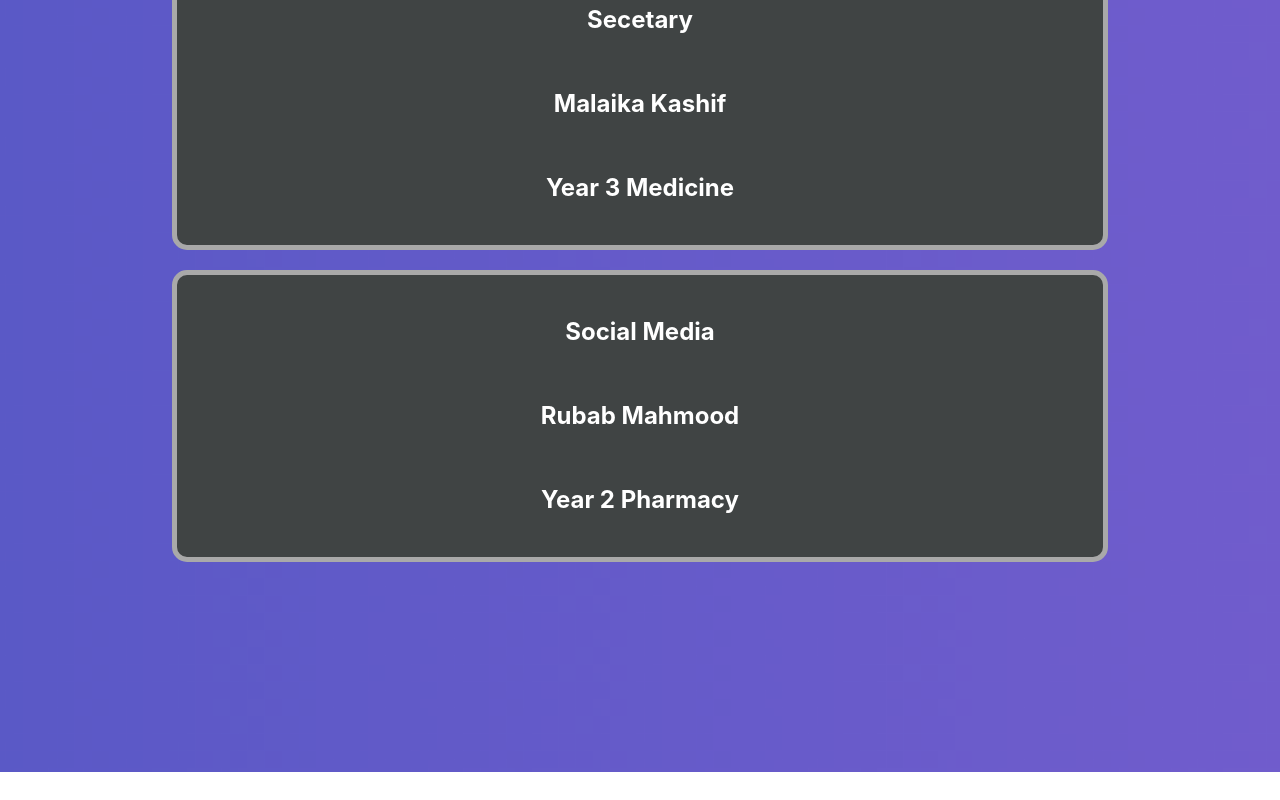
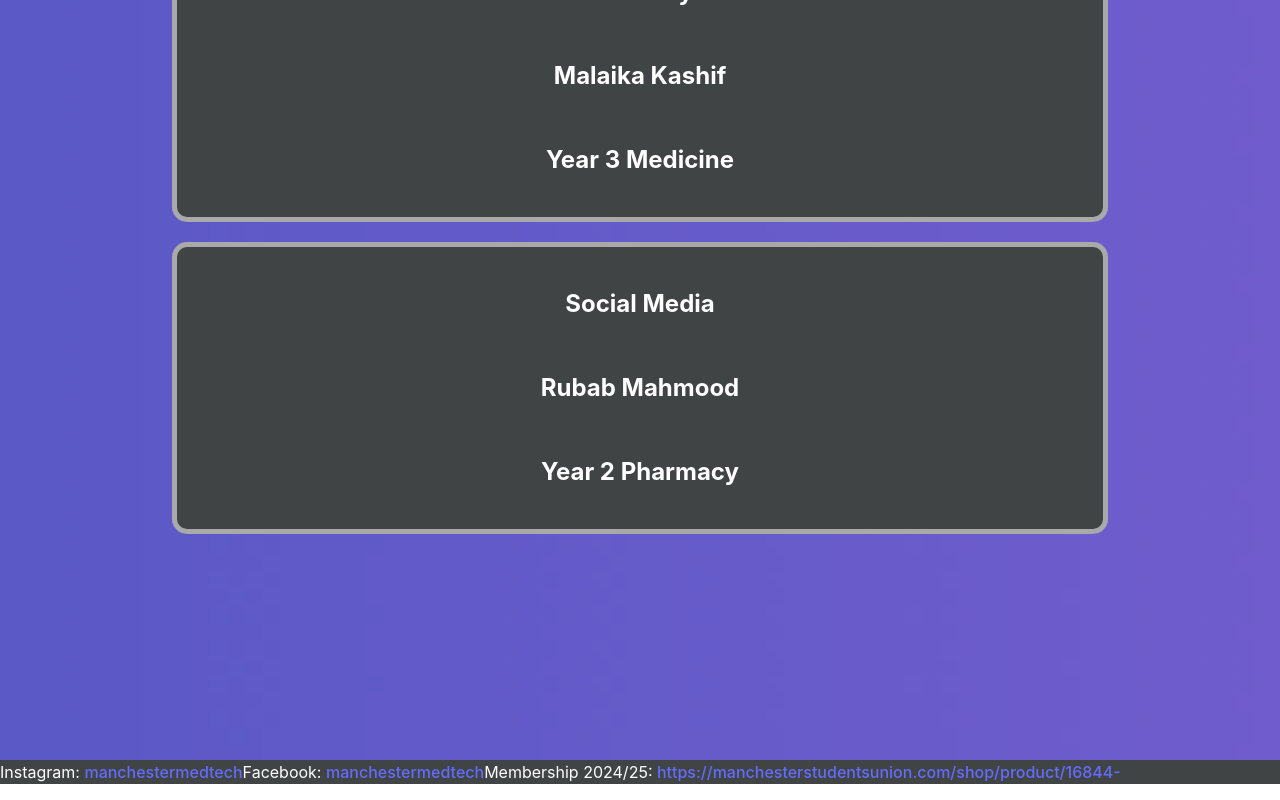
Before and after one commit to Akbari06/manchester-medtech, a React (Vite) app in the folder my-react-app/: page / in a window 1280 px wide. Shown: the part 2944-3744 px from the top of the page. Before the commit the page ends 3716 px from the top, so only its background shows below. Built offline with nearby package versions, Linux system fonts and the light colour scheme.

Commit message:
socials bit done just need to do nav bar

```diff
--- a/my-react-app/src/App.jsx
+++ b/my-react-app/src/App.jsx
@@ -1,5 +1,6 @@
 import './App.css'
 import CommitteeList from './committee_cards'
+import Socials from './socials'
 
 
 function App() {
@@ -7,6 +8,7 @@ function App() {
   return (
     <div className="app-container">
       <CommitteeList/>
+      <Socials/>
     </div>
 
   )
--- /dev/null
+++ b/my-react-app/src/socials.jsx
@@ -0,0 +1,18 @@
+function Socials(){
+    const styles = {
+        backgroundColor: "#404444",
+        color: "white",
+        textAlign: "left"
+    }
+    return (
+        <div style={styles}>
+            <p>
+            Instagram: <a href="https://www.instagram.com/manchestermedtech/">manchestermedtech</a>
+            Facebook: <a href="https://www.facebook.com/manchestermedtech">manchestermedtech</a>
+            Membership 2024/25: <a href="https://manchesterstudentsunion.com/shop/product/16844-">https://manchesterstudentsunion.com/shop/product/16844-</a>
+            </p>
+        </div>
+    );
+}
+
+export default Socials;
```
